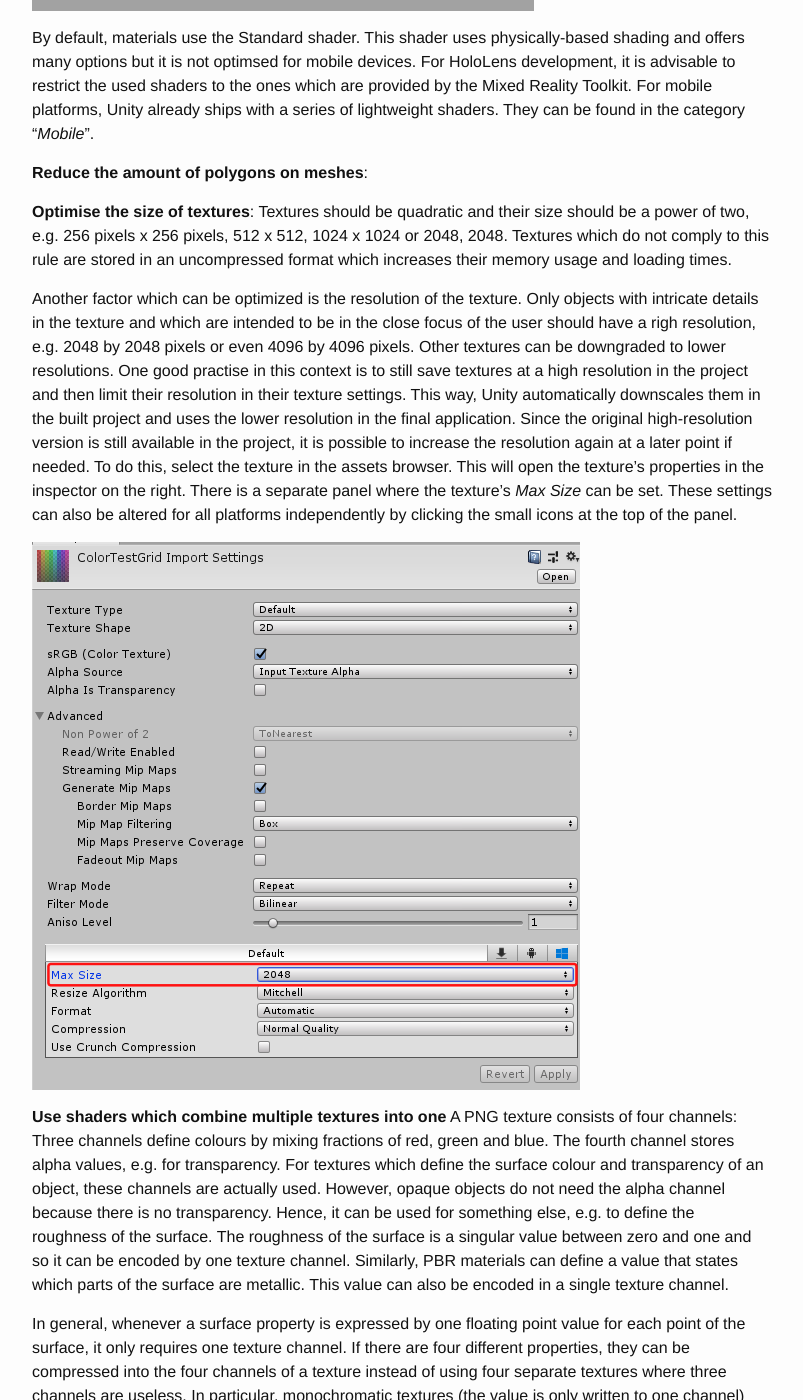
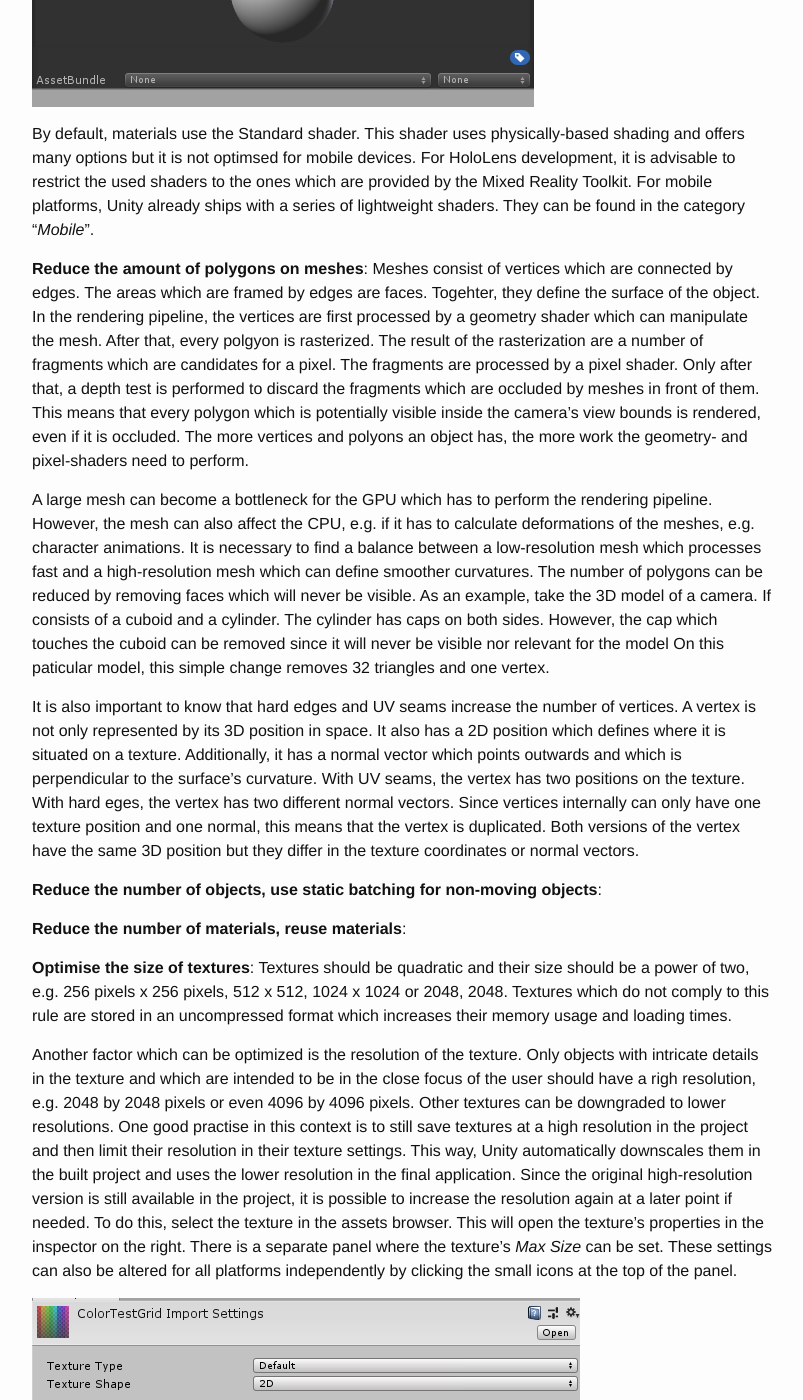
Before and after one commit to klamma/ar-for-eu-book, a Jekyll site: the page built from _pages/chapters/performance_profiling.md, in a window 1280 px wide and 1400 px high, scrolled down 4158 px. Shown: the whole window, without its empty margins (238-1041 px from the left). Built offline with Jekyll 4.4.1, drawn with Linux system fonts in a browser that asks for light colours; nearby versions of some CDN libraries; some of the changed text lies outside the part shown.

Commit message:
added polycount optimisation recommendation

```diff
--- a/_pages/chapters/performance_profiling.md
+++ b/_pages/chapters/performance_profiling.md
@@ -100,7 +100,11 @@ For HoloLens applications, the Mixed Reality Toolkit provides an optimisation wi
 It can be found under "*Mixed Reality Toolkit > Utilities > Optimize Window*".
 For the best usage experience, all listed recommondations should be accepted and applied.
 
-Apart from this, the following criteria can be considered for optimisation:
+Apart from this, the following criteria can be considered for optimisation.
+To decide which of these recommendations need to be followed, the application should be profiled first.
+This way, the bottlenecks can be identified.
+For instance, there is no need to reduce the complexity of a mesh if there is script in the scene which does a long calculation each frame.
+In this case, the bottleneck is in the application's logic and not the rendering process.
 
 **Avoid computationally intensive shaders**:
 Shaders are programs which calculate how the surface of an object should be displayed, e.g. how it is shaded.
@@ -119,6 +123,40 @@ For mobile platforms, Unity already ships with a series of lightweight shaders.
 They can be found in the category "*Mobile*".
 
 **Reduce the amount of polygons on meshes**:
+Meshes consist of vertices which are connected by edges.
+The areas which are framed by edges are faces.
+Togehter, they define the surface of the object.
+In the rendering pipeline, the vertices are first processed by a geometry shader which can manipulate the mesh.
+After that, every polgyon is rasterized.
+The result of the rasterization are a number of fragments which are candidates for a pixel.
+The fragments are processed by a pixel shader.
+Only after that, a depth test is performed to discard the fragments which are occluded by meshes in front of them.
+This means that every polygon which is potentially visible inside the camera's view bounds is rendered, even if it is occluded.
+The more vertices and polyons an object has, the more work the geometry- and pixel-shaders need to perform.
+
+A large mesh can become a bottleneck for the GPU which has to perform the rendering pipeline.
+However, the mesh can also affect the CPU, e.g. if it has to calculate deformations of the meshes, e.g. character animations.
+It is necessary to find a balance between a low-resolution mesh which processes fast and a high-resolution mesh which can define smoother curvatures.
+The number of polygons can be reduced by removing faces which will never be visible.
+As an example, take the 3D model of a camera. If consists of a cuboid and a cylinder.
+The cylinder has caps on both sides.
+However, the cap which touches the cuboid can be removed since it will never be visible nor relevant for the model
+On this paticular model, this simple change removes 32 triangles and one vertex.
+
+It is also important to know that hard edges and UV seams increase the number of vertices.
+A vertex is not only represented by its 3D position in space.
+It also has a 2D position which defines where it is situated on a texture.
+Additionally, it has a normal vector which points outwards and which is perpendicular to the surface's curvature.
+With UV seams, the vertex has two positions on the texture.
+With hard eges, the vertex has two different normal vectors.
+Since vertices internally can only have one texture position and one normal, this means that the vertex is duplicated.
+Both versions of the vertex have the same 3D position but they differ in the texture coordinates or normal vectors.
+
+**Reduce the number of objects, use static batching for non-moving objects**:
+
+
+**Reduce the number of materials, reuse materials**:
+
 
 **Optimise the size of textures**:
 Textures should be quadratic and their size should be a power of two, e.g. 256 pixels x 256 pixels, 512 x 512, 1024 x 1024 or 2048, 2048.
```
